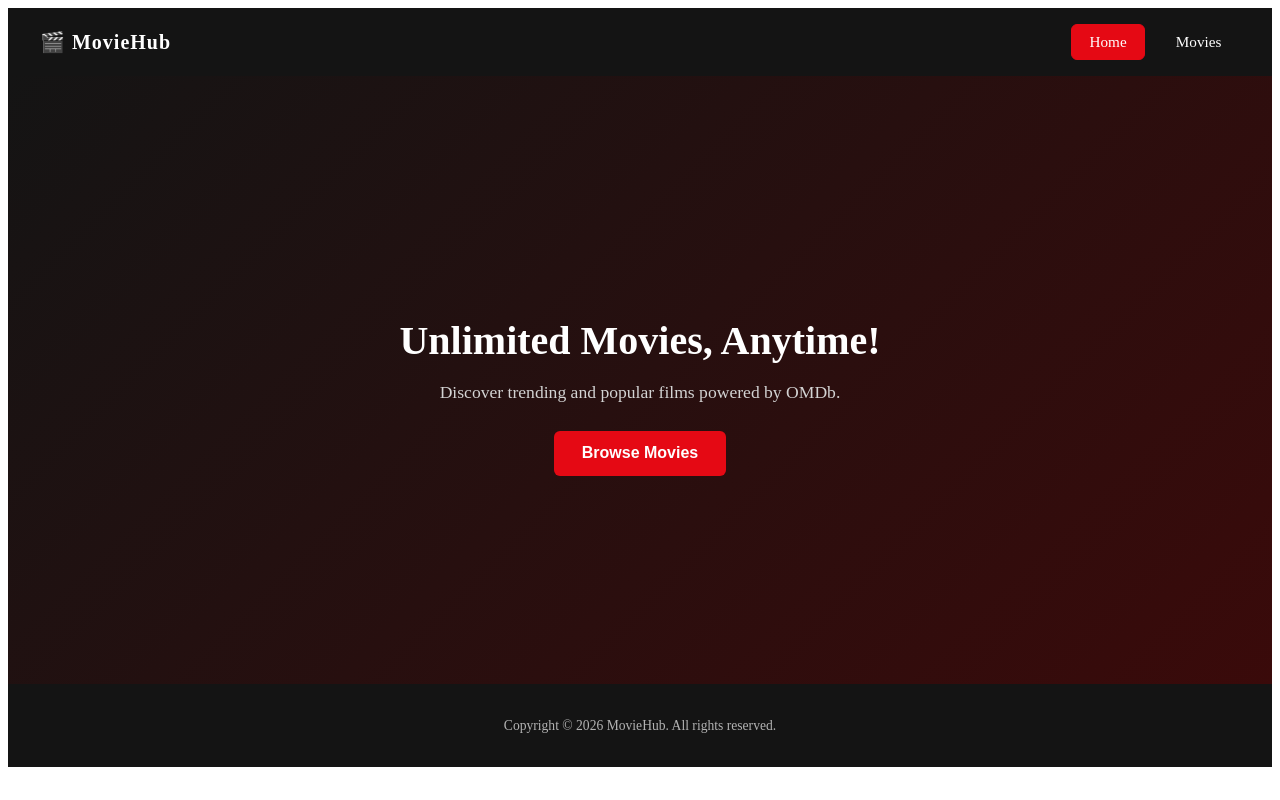
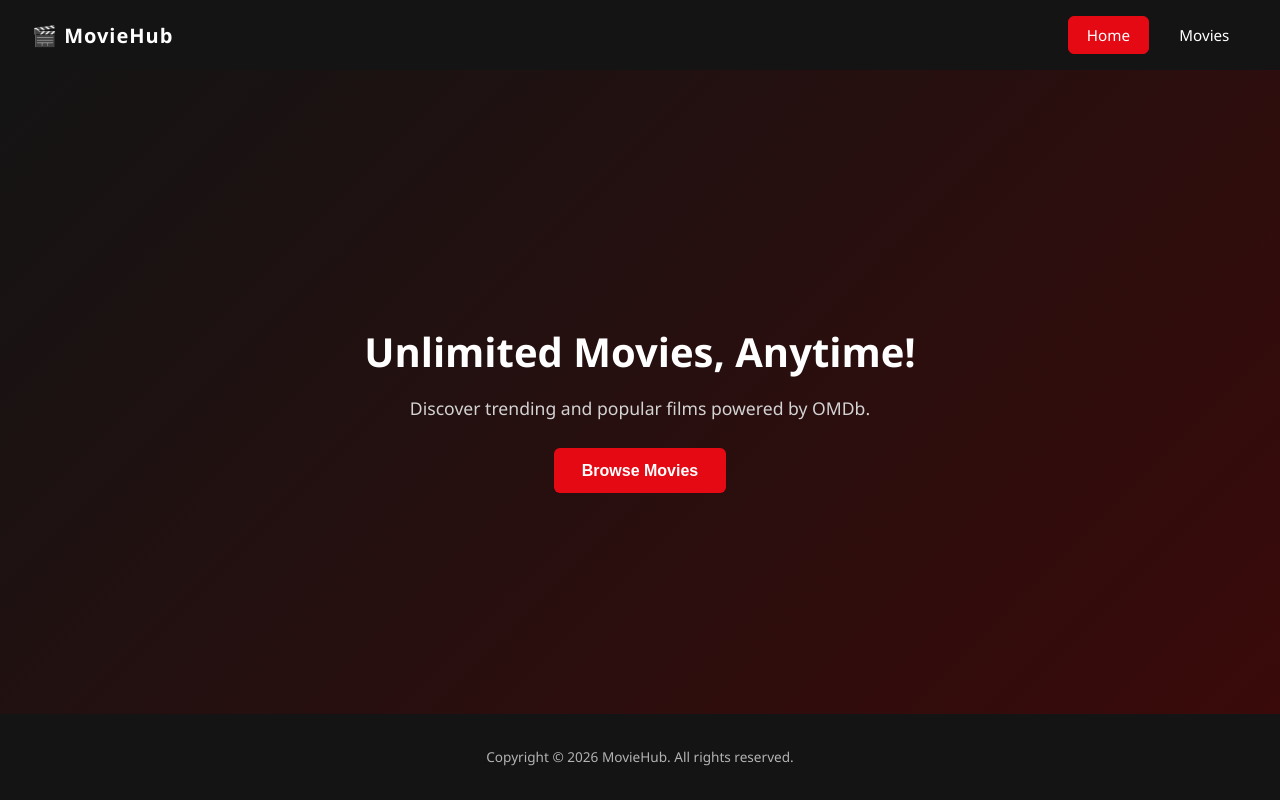
Before and after one commit to imashraf21/FPA2, a React (Vite) app: page / in a window 1280 px wide. Built offline with nearby package versions, Linux system fonts and the light colour scheme; no server answers.

Commit message:
Fixed home page layout

```diff
--- a/index.html
+++ b/index.html
@@ -4,7 +4,7 @@
 		<meta charset="UTF-8" />
 		<link rel="icon" type="image/svg+xml" href="/favicon.svg" />
 		<meta name="viewport" content="width=device-width, initial-scale=1.0" />
-    <title>movie-explorer</title>
+		<title>MovieHub</title>
 	</head>
 	<body>
 		<div id="root"></div>
--- /dev/null
+++ b/src/App.css
@@ -0,0 +1,5 @@
+.app-layout {
+	display: flex;
+	flex-direction: column;
+	min-height: 100vh;
+}
--- a/src/App.jsx
+++ b/src/App.jsx
@@ -3,10 +3,11 @@ import Navbar from "./components/Navbar";
 import Footer from "./components/Footer";
 import Home from "./pages/Home";
 import Movies from "./pages/Movies";
+import "./App.css";
 
 function App() {
 	return (
-		<div>
+		<div className="app-layout">
 			<Navbar />
 			<Routes>
 				<Route path="/" element={<Home />} />
--- /dev/null
+++ b/src/index.css
@@ -0,0 +1,9 @@
+* {
+	box-sizing: border-box;
+}
+
+body {
+	margin: 0;
+	font-family: "Segoe UI", Roboto, Arial, sans-serif;
+	background-color: #0f0f0f;
+}
--- a/src/main.jsx
+++ b/src/main.jsx
@@ -1,7 +1,8 @@
 import { StrictMode } from "react";
 import { createRoot } from "react-dom/client";
+import { BrowserRouter } from "react-router";
 import App from "./App.jsx";
-import { BrowserRouter } from "react-router";
+import "./index.css";
 
 createRoot(document.getElementById("root")).render(
 	<StrictMode>
```
Lines whose indentation alone changed are shown as unchanged.
